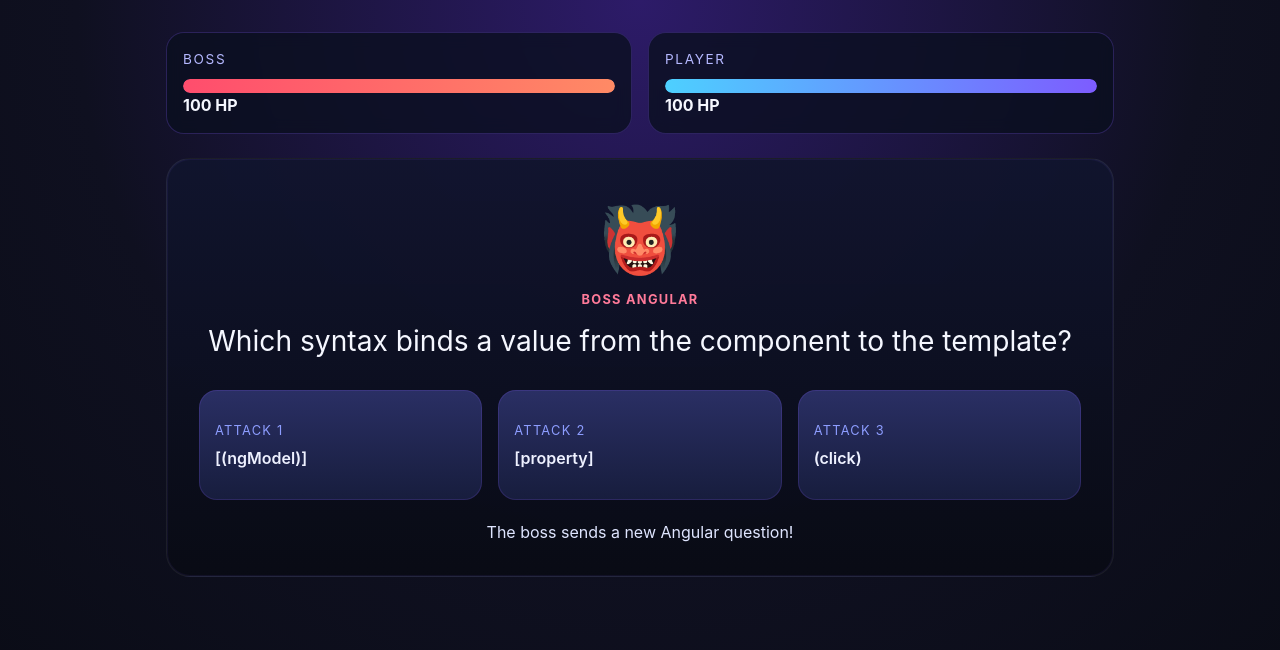
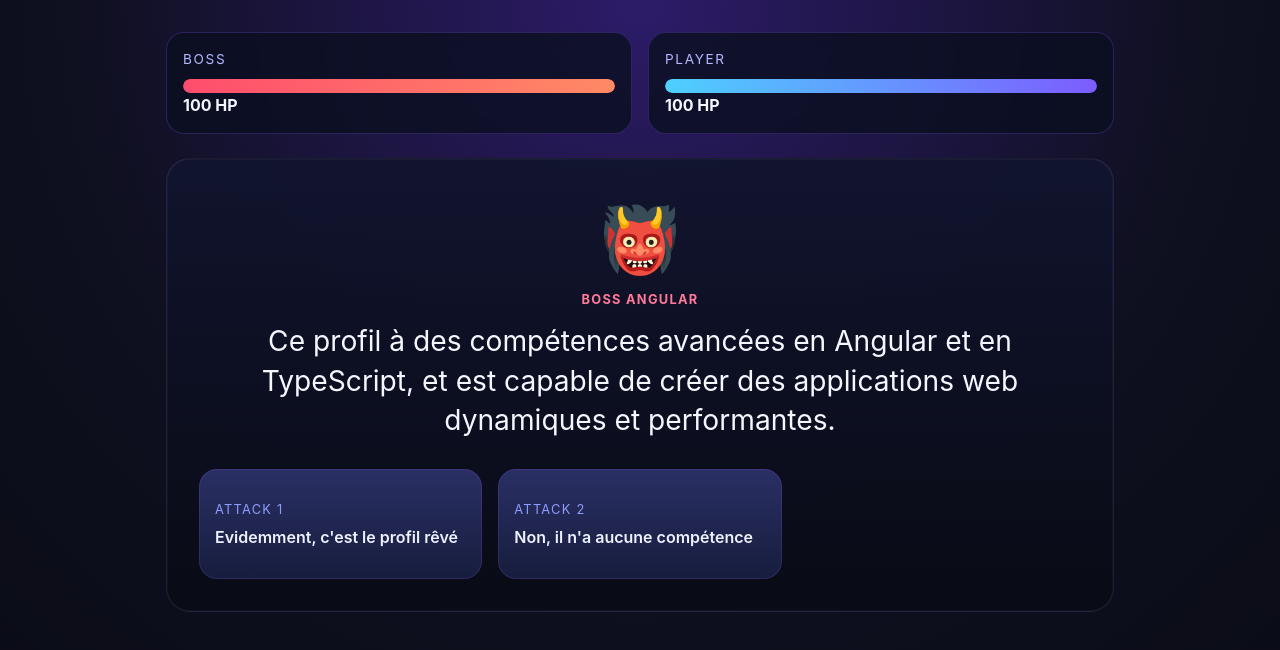
Before and after one commit to valentinlegay/InterviewBossFight, an Angular app in the folder angular-boss_fight/: page / in a window 1280 px wide. Shown: the top 650 px of the page. Built offline with nearby package versions, Linux system fonts and the light colour scheme.

Commit message:
premiere question

```diff
--- a/angular-boss_fight/src/app/app.css
+++ b/angular-boss_fight/src/app/app.css
@@ -106,8 +106,16 @@
   gap: 1rem;
 }
 
+.explanation-panel {
+  display: grid;
+  justify-items: center;
+  gap: 1rem;
+  padding: 1rem 0;
+}
+
 .attack-btn,
-.restart-btn {
+.restart-btn,
+.next-btn {
   border: 0;
   cursor: pointer;
   transition: transform 0.15s ease, box-shadow 0.15s ease;
@@ -127,7 +135,9 @@
   box-shadow: inset 0 0 0 1px rgba(137, 92, 255, 0.18);
 }
 
-.attack-btn:hover {
+.attack-btn:hover,
+.next-btn:hover,
+.restart-btn:hover {
   transform: translateY(-2px);
   box-shadow: 0 10px 25px rgba(31, 40, 99, 0.42);
 }
@@ -158,6 +168,7 @@
   gap: 0.8rem;
 }
 
+.next-btn,
 .restart-btn {
   background: linear-gradient(90deg, #7d5cff, #4dd0ff);
   color: #08111f;
--- a/angular-boss_fight/src/app/app.html
+++ b/angular-boss_fight/src/app/app.html
@@ -25,6 +25,12 @@
     </section>
 
     @if (!gameOver()) {
+      @if (explanationVisible()) {
+        <section class="explanation-panel">
+          <p class="feedback">{{ feedback() }}</p>
+          <button type="button" class="next-btn" (click)="nextQuestion()">Next</button>
+        </section>
+      } @else {
         <section class="attack-panel">
           @for (option of currentQuestion().options; track option; let i = $index) {
             <button type="button" class="attack-btn" (click)="attack(i)">
@@ -34,14 +40,13 @@
           }
         </section>
       }
+    }
 
     @if (gameOver()) {
       <section class="result-panel">
         <p class="result-text">{{ feedback() }}</p>
         <button type="button" class="restart-btn" (click)="restart()">Play again</button>
       </section>
-    } @else {
-      <p class="feedback">{{ feedback() }}</p>
     }
   </main>
 </section>
--- a/angular-boss_fight/src/app/app.ts
+++ b/angular-boss_fight/src/app/app.ts
@@ -16,10 +16,22 @@
 export class App {
   protected readonly questions: Question[] = [
     {
-      prompt: 'Which syntax binds a value from the component to the template?',
-      options: ['[(ngModel)]', '[property]', '(click)'],
-      correct: 1,
-      explanation: '[property] binds data from the component to the template.'
+      prompt: 'Ce profil à des compétences avancées en Angular et en TypeScript, et est capable de créer des applications web dynamiques et performantes.',
+      options: ['Evidemment, c\'est le profil rêvé', 'Non, il n\'a aucune compétence'],
+      correct: 0,
+      explanation: 'J\'ai pû apprend angular lors de mon master, l\'appliquer professionnelement sur un projet de fraude à l\'assurance.'
+    },
+    {
+      prompt: 'Ce profil est capable de créer des back-end Java performants et sécurisés, en utilisant des frameworks tels que Spring Boot.',
+      options: ['Si l\'objectif est d\'avoir un employé compétents, autonome et motivé, alors OUI', 'Il n\'a aucun avenir dans le milieux du développement.'],
+      correct: 0,
+      explanation: 'J\'ai commencé à apprendre Java en autodidacte lors de ma licence en mathématique et est ainsi tombé amoureux au métier de développeur. J\'ai donc désidé de me rediriger vers le métier de développeur en suivant un DUT Informatique puis un Master Informatique MIAGE.'
+    },
+    {
+      prompt: 'Ce profil connais le fonctionnement des Bases de données relationnelles et NoSQL.',
+      options: ['OUI', 'NON'],
+      correct: 0,
+      explanation: 'Je suis le boss.'
     },
     {
       prompt: 'What is the main benefit of Signals?',
@@ -64,18 +76,16 @@
   protected readonly playerHealth = signal(100);
   protected readonly feedback = signal('The boss sends a new Angular question!');
   protected readonly gameOver = signal(false);
-  protected readonly isResolving = signal(false);
+  protected readonly explanationVisible = signal(false);
 
   protected readonly currentQuestion = computed(() => this.questions[this.questionIndex()]);
 
   protected attack(optionIndex: number): void {
-    if (this.gameOver() || this.isResolving()) {
+    if (this.gameOver() || this.explanationVisible()) {
       return;
     }
 
     const question = this.currentQuestion();
-    this.isResolving.set(true);
-
     const isCorrect = optionIndex === question.correct;
 
     if (isCorrect) {
@@ -86,29 +96,38 @@
       this.feedback.set(`Wrong! ${question.explanation}`);
     }
 
-    window.setTimeout(() => {
-      this.isResolving.set(false);
-
     if (this.bossHealth() <= 0) {
       this.gameOver.set(true);
       this.feedback.set('You defeated the boss!');
+      this.explanationVisible.set(false);
       return;
     }
 
     if (this.playerHealth() <= 0) {
       this.gameOver.set(true);
       this.feedback.set('The boss defeated you...');
+      this.explanationVisible.set(false);
+      return;
+    }
+
+    this.explanationVisible.set(true);
+  }
+
+  protected nextQuestion(): void {
+    if (this.gameOver() || !this.explanationVisible()) {
       return;
     }
 
     if (this.questionIndex() < this.questions.length - 1) {
       this.questionIndex.update((value) => value + 1);
+      this.explanationVisible.set(false);
       this.feedback.set('New question incoming!');
-      } else {
+      return;
+    }
+
     this.gameOver.set(true);
+    this.explanationVisible.set(false);
     this.feedback.set('You answered all questions!');
-      }
-    }, 900);
   }
 
   protected restart(): void {
@@ -117,6 +136,6 @@
     this.playerHealth.set(100);
     this.feedback.set('The boss sends a new Angular question!');
     this.gameOver.set(false);
-    this.isResolving.set(false);
+    this.explanationVisible.set(false);
   }
 }
```
Lines whose indentation alone changed are shown as unchanged.
